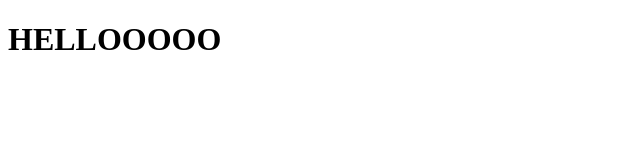
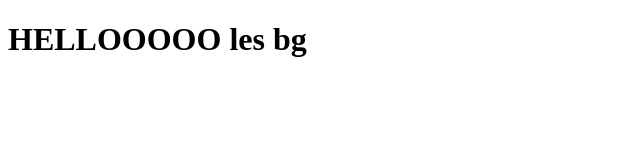
Before and after one commit to Sccor/WebProject, a plain HTML site: page accueil.html in a window 1280 px wide. Shown: the whole page, without its empty margins (0-640 px from the left). Drawn offline with Linux system fonts and the light colour scheme.

Commit message:
recadrage photo, add les bg

```diff
--- a/accueil.html
+++ b/accueil.html
@@ -4,6 +4,6 @@
   <title>Document</title>
 </head>
 <body>
-  <h1> HELLOOOOO </h1>
+  <h1> HELLOOOOO les bg </h1>
 </body>
 </html>
```
